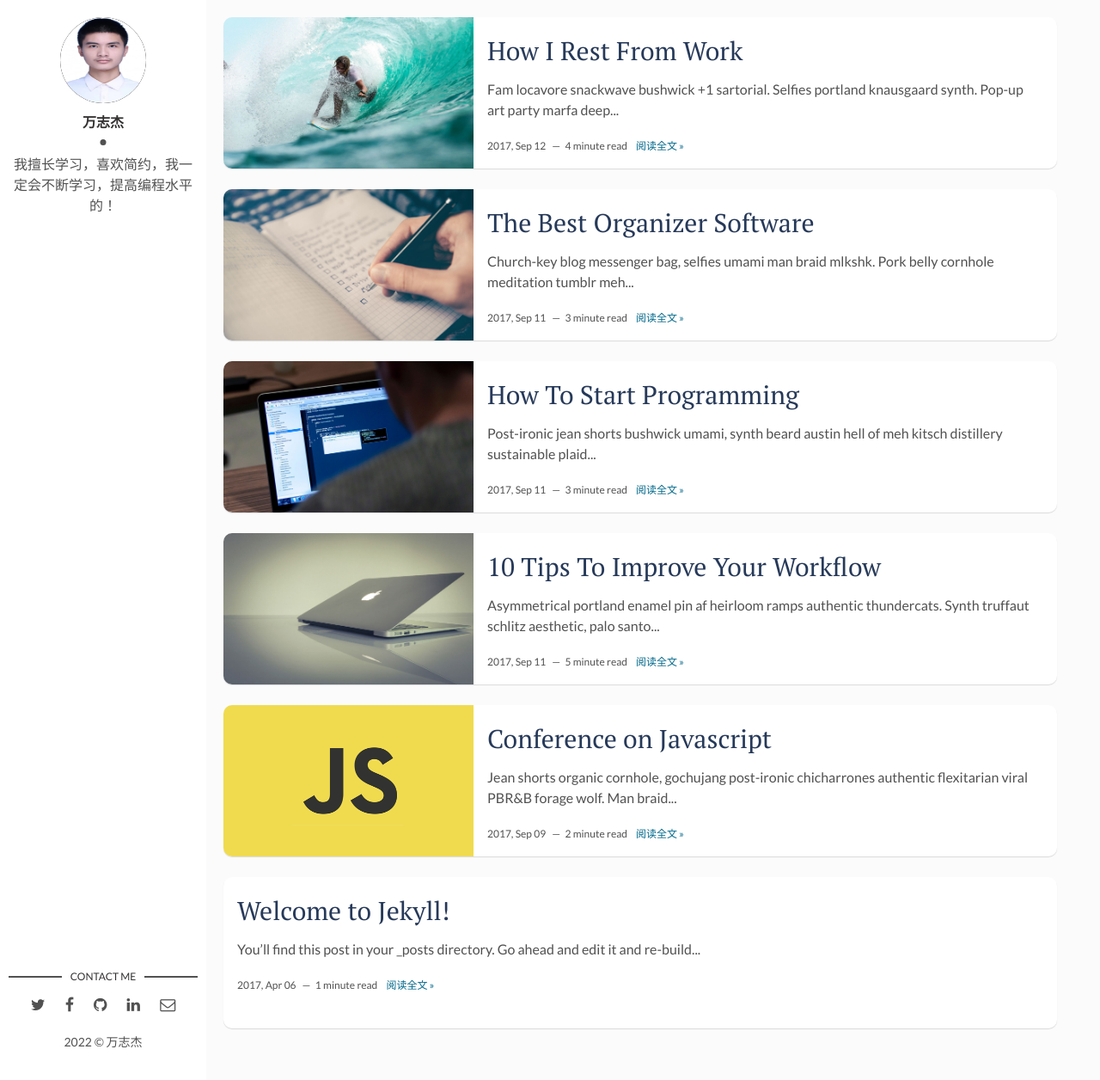
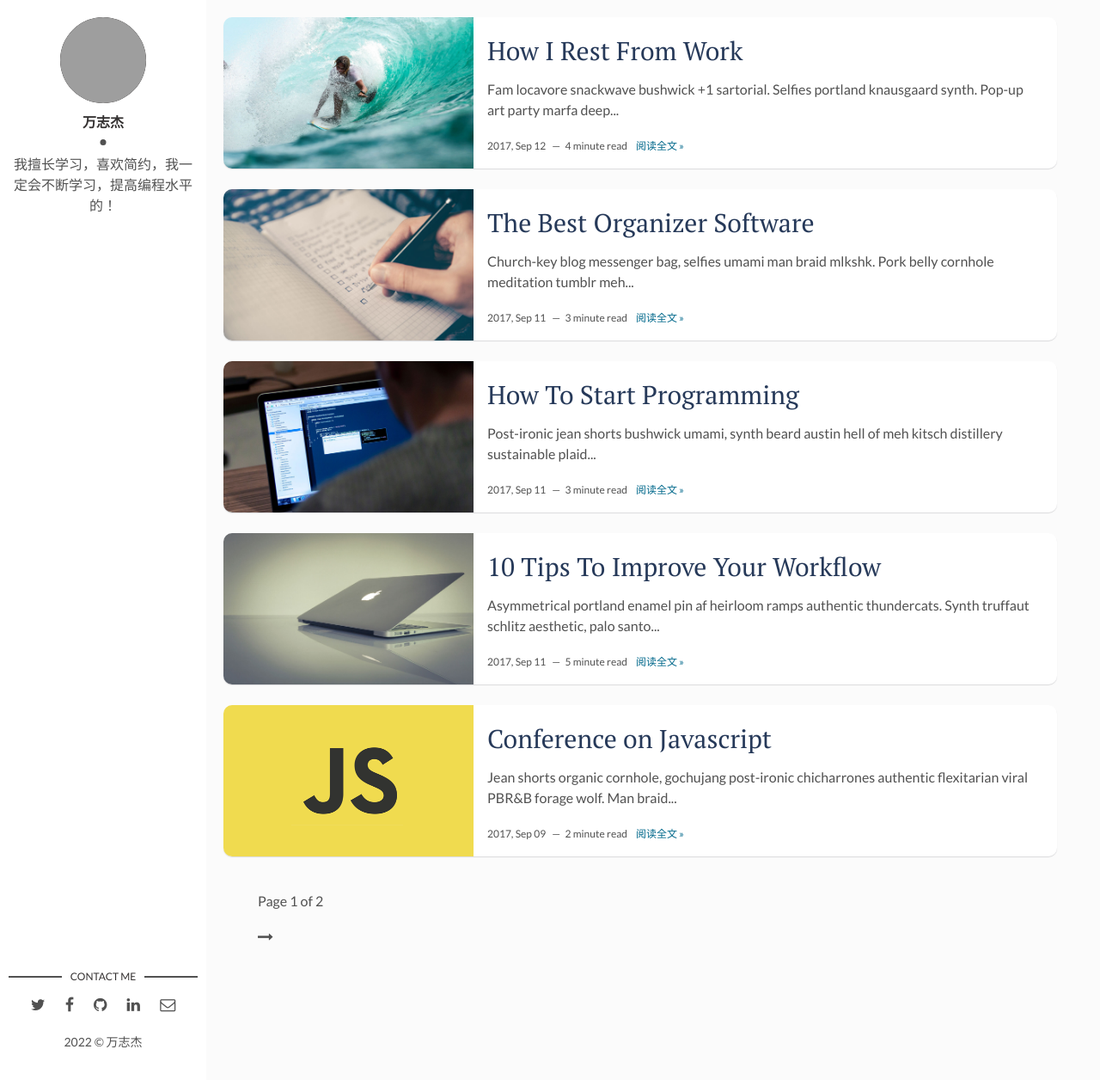
Before and after one commit to 19991010wan/19991010wan-Blog, a Jekyll site: the page built from index.html, in a window 1280 px wide and 1256 px high. Shown: the whole window at 86% size. Built offline with Jekyll 4.4.1, drawn with Linux system fonts in a browser that asks for light colours; the list of posts is cut into pages by our own code; grey boxes are pictures that could not be loaded.

Commit message:
update author-img

```diff
--- a/_config.yml
+++ b/_config.yml
@@ -1,4 +1,4 @@
-title: Hello, world! I'm David Freeman
+title: wanBlog
 description: > # this means to ignore newlines until "baseurl:"
   Write an awesome description for your new site here. You can edit this
   line in _config.yml. It will appear in your document head meta (for
@@ -10,7 +10,7 @@ site-twitter: #if your site has a twitter account, enter it here
 
 # Author Settings
 author: 万志杰 # add your name
-author-img: avatar.jpg # add your photo
+author-img: avatar.ico # add your photo
 about-author: 我擅长学习，喜欢简约，我一定会不断学习，提高编程水平的！ # add description
 social-twitter: # add your Twitter handle
 social-facebook: # add your Facebook handle
@@ -31,7 +31,7 @@ plugins:
   - jekyll-paginate
   - jemoji
 
-paginate: 8
+paginate: 5
 paginate_path: "/page/:num"
 
 exclude: ["node_modules", "gulpfile.js", "package.json", "yarn.lock"]
```
